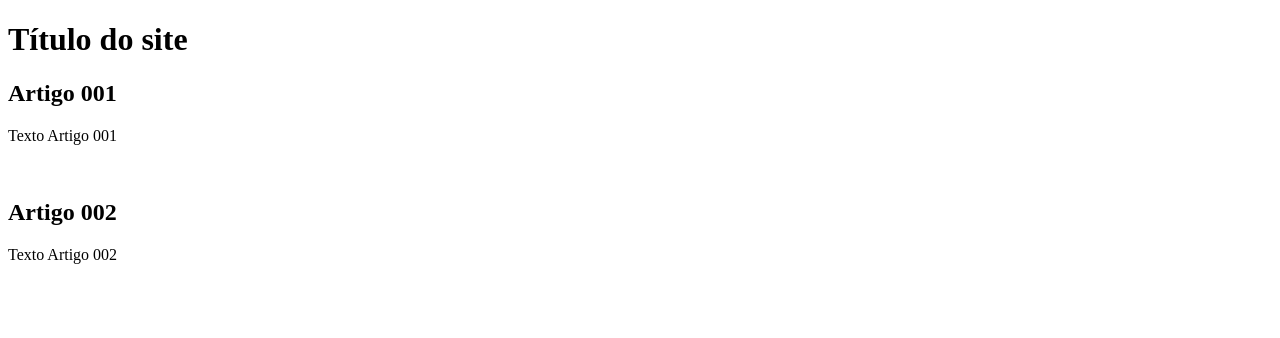
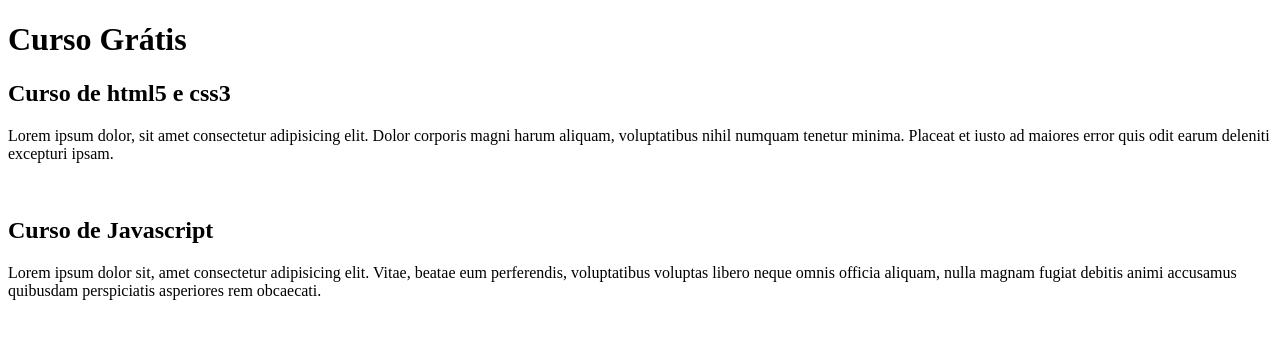
Before and after one commit to LaeL0101/projeto-site, a plain HTML site: page index.html in a window 1280 px wide. Drawn offline with Linux system fonts and the light colour scheme.

Commit message:
Comecei a escrever o conteúdo

```diff
--- a/index.html
+++ b/index.html
@@ -8,16 +8,16 @@
 <body>
     <main>
         <header>
-            <h1>Título do site</h1>
+            <h1>Curso Grátis</h1>
         </header>
         <article>
-            <h2>Artigo 001</h2>
-            <p>Texto Artigo 001</p>
+            <h2>Curso de html5 e css3</h2>
+            <p>Lorem ipsum dolor, sit amet consectetur adipisicing elit. Dolor corporis magni harum aliquam, voluptatibus nihil numquam tenetur minima. Placeat et iusto ad maiores error quis odit earum deleniti excepturi ipsam.</p>
         </article>
         <br>
         <article>
-            <h2>Artigo 002</h2>
-            <p>Texto Artigo 002</p>
+            <h2>Curso de Javascript</h2>
+            <p>Lorem ipsum dolor sit, amet consectetur adipisicing elit. Vitae, beatae eum perferendis, voluptatibus voluptas libero neque omnis officia aliquam, nulla magnam fugiat debitis animi accusamus quibusdam perspiciatis asperiores rem obcaecati.</p>
         </article>
     </main>
 </body>
```
